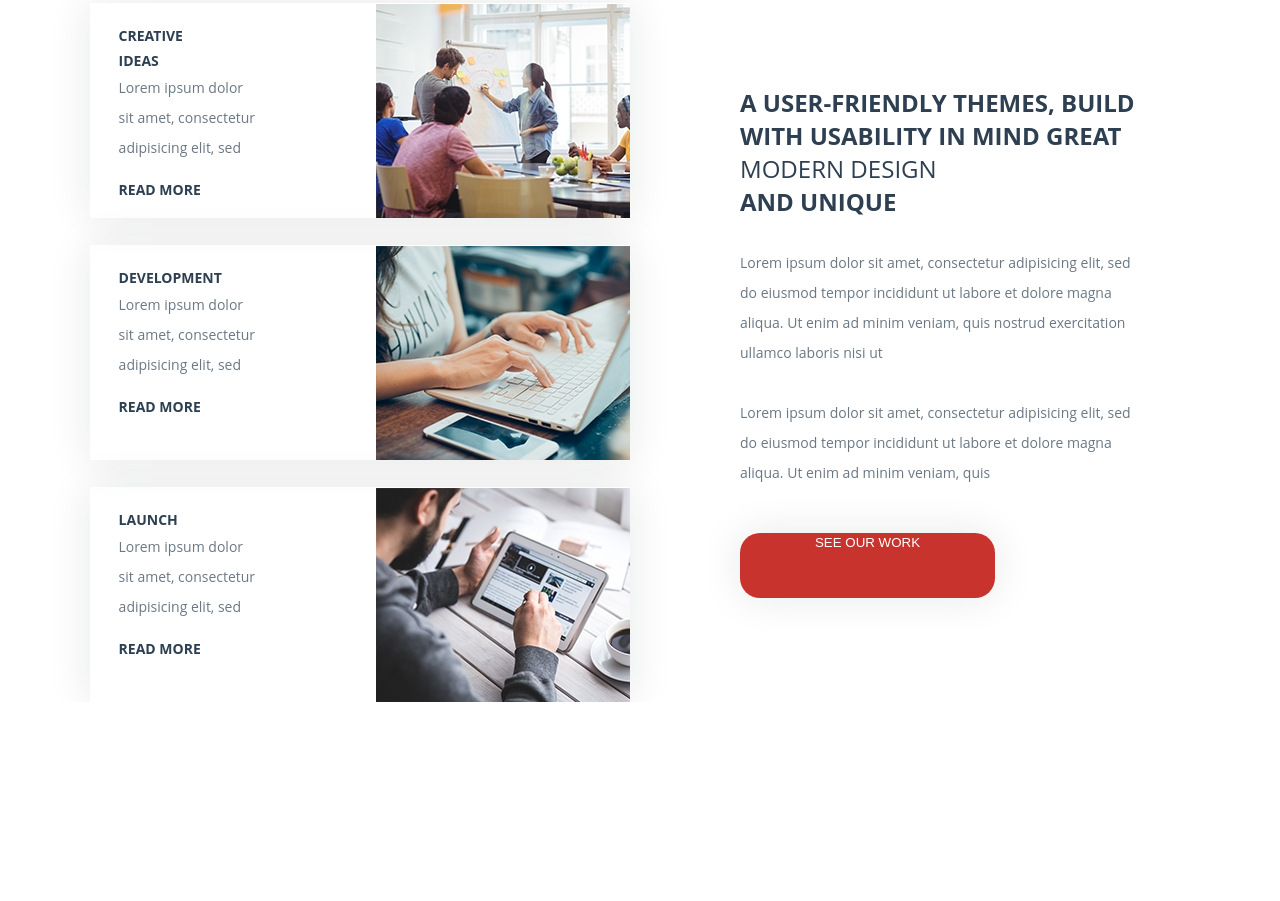
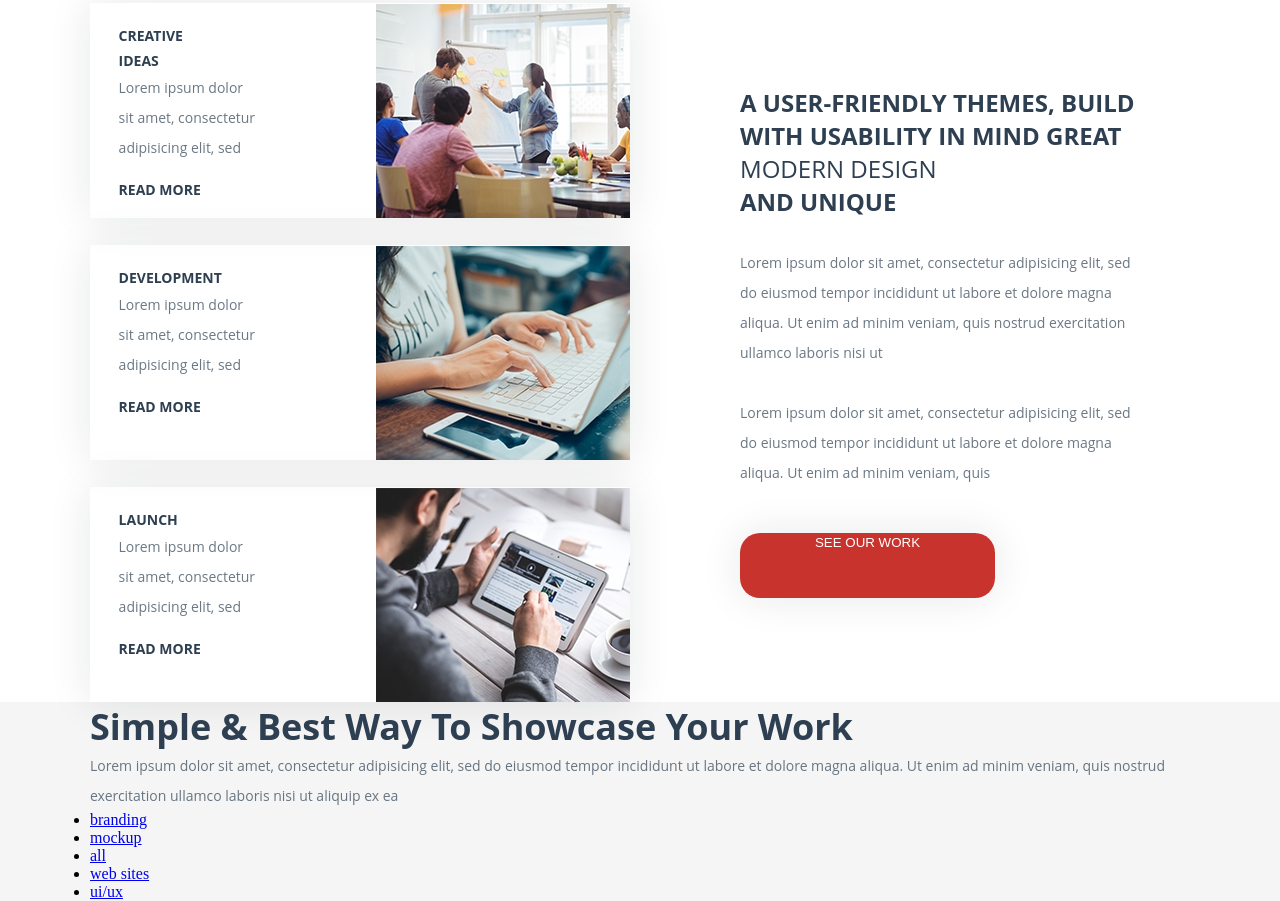
Before and after one commit to piotrxyz/your-service, a plain HTML site: page index.html in a window 1280 px wide. Shown: the part 1038-1939 px from the top of the page. Before the commit the page ends 1740 px from the top, so only its background shows below. Drawn offline with Linux system fonts and the light colour scheme.

Commit message:
section showcase added

```diff
--- a/css/style.scss
+++ b/css/style.scss
@@ -317,3 +317,40 @@ body {
     width: 50%;
   }
 }
+
+.showcase {
+  display: flex;
+  flex-direction: column;
+  align-items: center;
+  justify-content: center;
+  background-color: #f5f5f5;
+  width: 100%;
+
+  &__wrapper {
+    max-width: 1100px;
+  }
+
+  &__title {
+    color: #2d3f51;
+    font-family: "Open Sans";
+    font-size: 36px;
+    font-weight: 700;
+  }
+
+  &__description {
+    opacity: 0.7;
+    color: #2d3f51;
+    font-family: "Open Sans";
+    font-size: 14px;
+    font-weight: 400;
+    line-height: 30px;
+  }
+
+  .slider {
+    color: #2d3f51;
+    font-family: "Open Sans";
+    font-size: 14px;
+    font-weight: 700;
+    text-transform: uppercase;
+  }
+}
--- a/index.html
+++ b/index.html
@@ -136,6 +136,34 @@
         <a class="secondary__btn--link" href="#">SEE OUR WORK</a></button>
     </div>
   </section>
+  <section class="showcase">
+    <div class="showcase__wrapper">
+      <h1 class="showcase__title">
+        Simple & Best Way To Showcase Your Work
+      </h1>
+      <p class="showcase__description">
+        Lorem ipsum dolor sit amet, consectetur adipisicing elit, sed do eiusmod tempor incididunt ut labore et dolore
+        magna aliqua. Ut enim ad minim veniam, quis nostrud exercitation ullamco laboris nisi ut aliquip ex ea
+      </p>
+      <ul id="slider" class="slider__list">
+        <li class="slider__item">
+          <a href="#" class="slider__link">branding</a>
+        </li>
+        <li class="slider__item">
+          <a href="#" class="slider__link">mockup</a>
+        </li>
+        <li class="slider__item">
+          <a href="#" class="slider__link">all</a>
+        </li>
+        <li class="slider__item">
+          <a href="#" class="slider__link">web sites</a>
+        </li>
+        <li class="slider__item">
+          <a href="#" class="slider__link">ui/ux</a>
+        </li>
+      </ul>
+    </div>
+  </section>
 
   </main>
 
```
Also changed, not shown: css/style.css, 1 other file.
